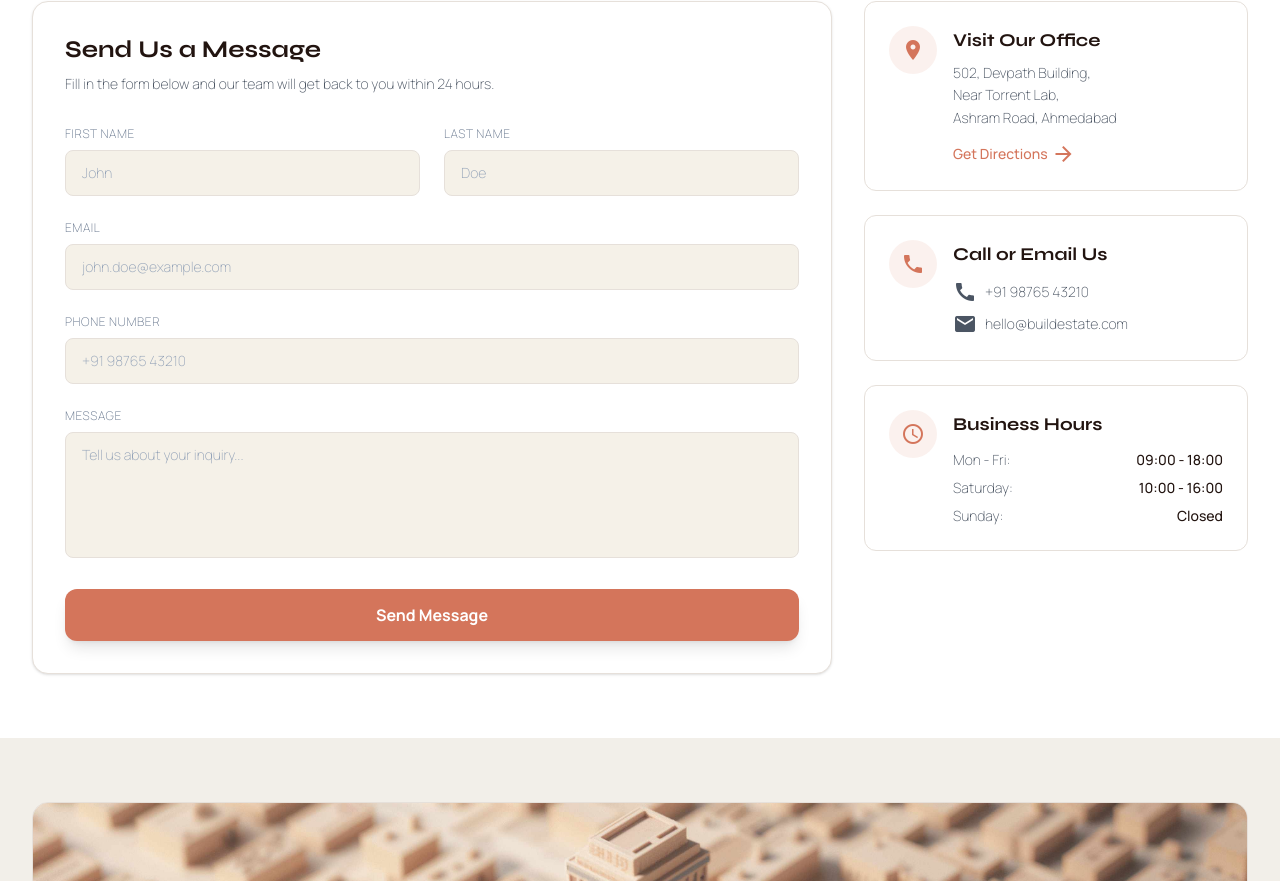
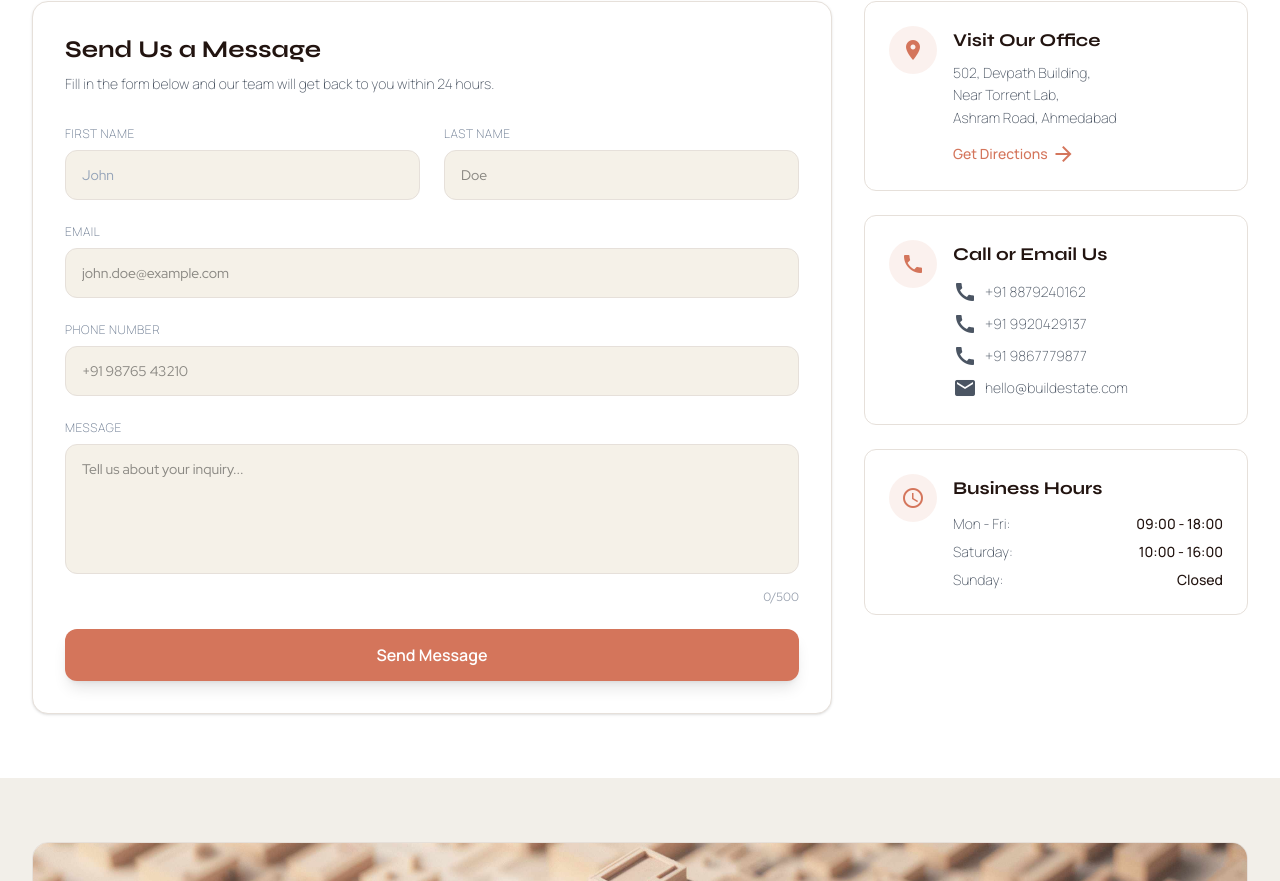
Before and after one commit to PavanYadavGo/frontend, a React (Vite) app: page /contact in a window 1280 px wide. Shown: the part 480-1361 px from the top of the page. Built offline with nearby package versions, Linux system fonts and the light colour scheme; no server answers.

Commit message:
validation added

```diff
--- a/src/components/contact/ContactFormCard.tsx
+++ b/src/components/contact/ContactFormCard.tsx
@@ -13,6 +13,71 @@ const ContactFormCard: React.FC = () => {
   const [loading, setLoading] = useState(false);
   const [status, setStatus] = useState<'idle' | 'success' | 'error'>('idle');
   const [statusMessage, setStatusMessage] = useState('');
+  const [errors, setErrors] = useState({
+  firstName: '',
+  lastName: '',
+  email: '',
+  phoneNumber: '',
+  message: '',
+});
+const validateForm = () => {
+  const newErrors = {
+    firstName: '',
+    lastName: '',
+    email: '',
+    phoneNumber: '',
+    message: '',
+  };
+
+  let valid = true;
+
+  // First Name
+  if (!formData.firstName.trim()) {
+    newErrors.firstName = 'First name is required';
+    valid = false;
+  } else if (!/^[A-Za-z ]+$/.test(formData.firstName)) {
+    newErrors.firstName = 'Only letters allowed';
+    valid = false;
+  }
+
+  // Last Name
+  if (!formData.lastName.trim()) {
+    newErrors.lastName = 'Last name is required';
+    valid = false;
+  } else if (!/^[A-Za-z ]+$/.test(formData.lastName)) {
+    newErrors.lastName = 'Only letters allowed';
+    valid = false;
+  }
+
+  // Email
+  if (
+    !/^[^\s@]+@[^\s@]+\.[^\s@]+$/.test(formData.email)
+  ) {
+    newErrors.email = 'Enter a valid email';
+    valid = false;
+  }
+
+  // Phone
+  if (
+    !/^(\+91)?[6-9]\d{9}$/.test(
+      formData.phoneNumber.replace(/\s+/g, '')
+    )
+  ) {
+    newErrors.phoneNumber = 'Enter a valid phone number';
+    valid = false;
+  }
+
+  // Message
+  if (formData.message.trim().length < 20) {
+    newErrors.message =
+      'Message should be at least 20 characters';
+    valid = false;
+  }
+
+  setErrors(newErrors);
+
+  return valid;
+};
 
   const handleInputChange = (e: React.ChangeEvent<HTMLInputElement | HTMLTextAreaElement>) => {
     setFormData({
@@ -24,6 +89,7 @@ const ContactFormCard: React.FC = () => {
   };
 
   const handleSubmit = async (e: React.FormEvent) => {
+    if (!validateForm()) return;
     e.preventDefault();
     setLoading(true);
     setStatus('idle');
@@ -76,9 +142,21 @@ const ContactFormCard: React.FC = () => {
   value={formData.firstName}
   onChange={handleInputChange}
   placeholder="John"
-              className="w-full bg-[#F5F1E8] border border-[#E6E0DA] rounded-lg px-4 py-3 font-manrope font-extralight text-sm text-[#0F172A] placeholder:text-[#94A3B8] focus:outline-none focus:border-[#D4755B] transition-colors"
-              required
+  className={`w-full bg-[#F5F1E8] rounded-xl px-4 py-3.5 text-sm text-[#0F172A] placeholder:text-[#94A3B8]
+  border transition-all duration-300 focus:outline-none focus:ring-4
+  ${
+    errors.firstName
+      ? "border-red-400 focus:ring-red-100"
+      : "border-[#E6E0DA] focus:border-[#D4755B] focus:ring-[#D4755B]/20"
+  }`}
 />
+
+{errors.firstName && (
+  <p className="mt-2 flex items-center gap-1 text-sm text-red-500">
+    <AlertCircle className="w-4 h-4" />
+    {errors.firstName}
+  </p>
+)}
           </div>
 
           <div>
@@ -91,9 +169,22 @@ const ContactFormCard: React.FC = () => {
               value={formData.lastName}
               onChange={handleInputChange}
               placeholder="Doe"
-              className="w-full bg-[#F5F1E8] border border-[#E6E0DA] rounded-lg px-4 py-3 font-manrope font-extralight text-sm text-[#0F172A] placeholder:text-[#94A3B8] focus:outline-none focus:border-[#D4755B] transition-colors"
               required
+              className={`w-full bg-[#F5F1E8] rounded-xl px-4 py-3.5 text-sm
+border transition-all duration-300 focus:outline-none focus:ring-4
+${
+errors.lastName
+? "border-red-400 focus:ring-red-100"
+: "border-[#E6E0DA] focus:border-[#D4755B] focus:ring-[#D4755B]/20"
+}`}
 />
+
+{errors.lastName && (
+<p className="mt-2 flex items-center gap-1 text-sm text-red-500">
+<AlertCircle className="w-4 h-4"/>
+{errors.lastName}
+</p>
+)}
           </div>
         </div>
 
@@ -108,9 +199,22 @@ const ContactFormCard: React.FC = () => {
             value={formData.email}
             onChange={handleInputChange}
             placeholder="john.doe@example.com"
-            className="w-full bg-[#F5F1E8] border border-[#E6E0DA] rounded-lg px-4 py-3 font-manrope font-extralight text-sm text-[#0F172A] placeholder:text-[#94A3B8] focus:outline-none focus:border-[#D4755B] transition-colors"
             required
+            className={`w-full bg-[#F5F1E8] rounded-xl px-4 py-3.5 text-sm
+border transition-all duration-300 focus:outline-none focus:ring-4
+${
+errors.email
+? "border-red-400 focus:ring-red-100"
+: "border-[#E6E0DA] focus:border-[#D4755B] focus:ring-[#D4755B]/20"
+}`}
 />
+
+{errors.email && (
+<p className="mt-2 flex items-center gap-1 text-sm text-red-500">
+<AlertCircle className="w-4 h-4"/>
+{errors.email}
+</p>
+)}
         </div>
 
         {/* Phone Number */}
@@ -124,9 +228,22 @@ const ContactFormCard: React.FC = () => {
             value={formData.phoneNumber}
             onChange={handleInputChange}
             placeholder="+91 98765 43210"
-            className="w-full bg-[#F5F1E8] border border-[#E6E0DA] rounded-lg px-4 py-3 font-manrope font-extralight text-sm text-[#0F172A] placeholder:text-[#94A3B8] focus:outline-none focus:border-[#D4755B] transition-colors"
             required
+            className={`w-full bg-[#F5F1E8] rounded-xl px-4 py-3.5 text-sm
+border transition-all duration-300 focus:outline-none focus:ring-4
+${
+errors.phoneNumber
+? "border-red-400 focus:ring-red-100"
+: "border-[#E6E0DA] focus:border-[#D4755B] focus:ring-[#D4755B]/20"
+}`}
 />
+
+{errors.phoneNumber && (
+<p className="mt-2 flex items-center gap-1 text-sm text-red-500">
+<AlertCircle className="w-4 h-4"/>
+{errors.phoneNumber}
+</p>
+)}
         </div>
 
         {/* Message */}
@@ -138,18 +255,45 @@ const ContactFormCard: React.FC = () => {
 name="message"
 value={formData.message}
 onChange={handleInputChange}
+rows={5}
+maxLength={500}
 placeholder="Tell us about your inquiry..."
-            rows={5}
-            className="w-full bg-[#F5F1E8] border border-[#E6E0DA] rounded-lg px-4 py-3 font-manrope font-extralight text-sm text-[#0F172A] placeholder:text-[#94A3B8] focus:outline-none focus:border-[#D4755B] transition-colors resize-none"
-            required
+className={`w-full bg-[#F5F1E8] rounded-xl px-4 py-3.5 text-sm resize-none
+border transition-all duration-300 focus:outline-none focus:ring-4
+${
+errors.message
+? "border-red-400 focus:ring-red-100"
+: "border-[#E6E0DA] focus:border-[#D4755B] focus:ring-[#D4755B]/20"
+}`}
 />
+
+<div className="mt-2 flex justify-between">
+
+{errors.message ? (
+
+<p className="flex items-center gap-1 text-sm text-red-500">
+<AlertCircle className="w-4 h-4"/>
+{errors.message}
+</p>
+
+) : (
+
+<div />
+
+)}
+
+<p className="text-xs text-gray-400">
+{formData.message.length}/500
+</p>
+
+</div>
         </div>
 
         {/* Submit Button */}
         <button
           type="submit"
           disabled={loading}
-          className="w-full bg-[#D4755B] hover:bg-[#C05621] disabled:opacity-60 disabled:cursor-not-allowed text-white font-manrope font-bold text-base py-3.5 rounded-xl transition-all shadow-lg hover:shadow-xl flex items-center justify-center gap-2"
+          className="w-full bg-[#D4755B] hover:bg-[#C5674D] text-white rounded-xl py-3.5 font-semibold shadow-lg hover:shadow-2xl hover:-translate-y-0.5 transition-all duration-300 disabled:opacity-60 disabled:cursor-not-allowed flex items-center justify-center gap-2"
         >
           {loading ? (
             <>
--- a/src/components/contact/ContactInfoCards.tsx
+++ b/src/components/contact/ContactInfoCards.tsx
@@ -55,7 +55,25 @@ const ContactInfoCards: React.FC = () => {
                 <span className="material-icons text-base">
                   call
                 </span>
-                <span>+91 98765 43210</span>
+                <span>+91 8879240162</span>
+              </a>
+              <a
+                href="tel:+919876543210"
+                className="flex items-center gap-2 font-manrope font-extralight text-sm text-[#4B5563] hover:text-[#D4755B] transition-colors"
+              >
+                <span className="material-icons text-base">
+                  call
+                </span>
+                <span>+91 9920429137</span>
+              </a>
+              <a
+                href="tel:+919876543210"
+                className="flex items-center gap-2 font-manrope font-extralight text-sm text-[#4B5563] hover:text-[#D4755B] transition-colors"
+              >
+                <span className="material-icons text-base">
+                  call
+                </span>
+                <span>+91 9867779877</span>
               </a>
               <a
                 href="mailto:hello@buildestate.com"
--- a/src/services/api.ts
+++ b/src/services/api.ts
@@ -4,6 +4,7 @@ import axios from 'axios';
 const API_BASE_URL = import.meta.env.VITE_API_BASE_URL
   ? `${import.meta.env.VITE_API_BASE_URL}/api`
   : 'https://estate-backend-4ok2.onrender.com/api';
+  console.log("API_BASE_URL =", API_BASE_URL);
 
 // Create axios instance
 const apiClient = axios.create({
```
Lines whose indentation alone changed are shown as unchanged.
